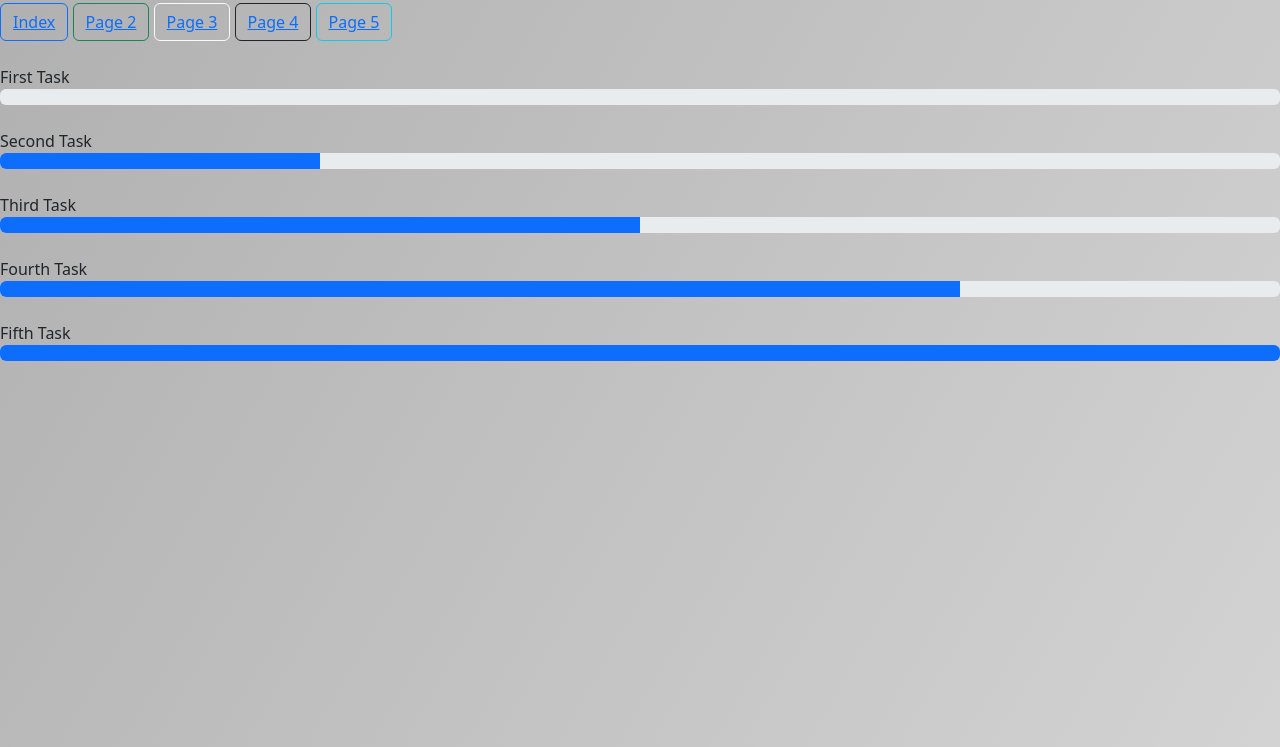
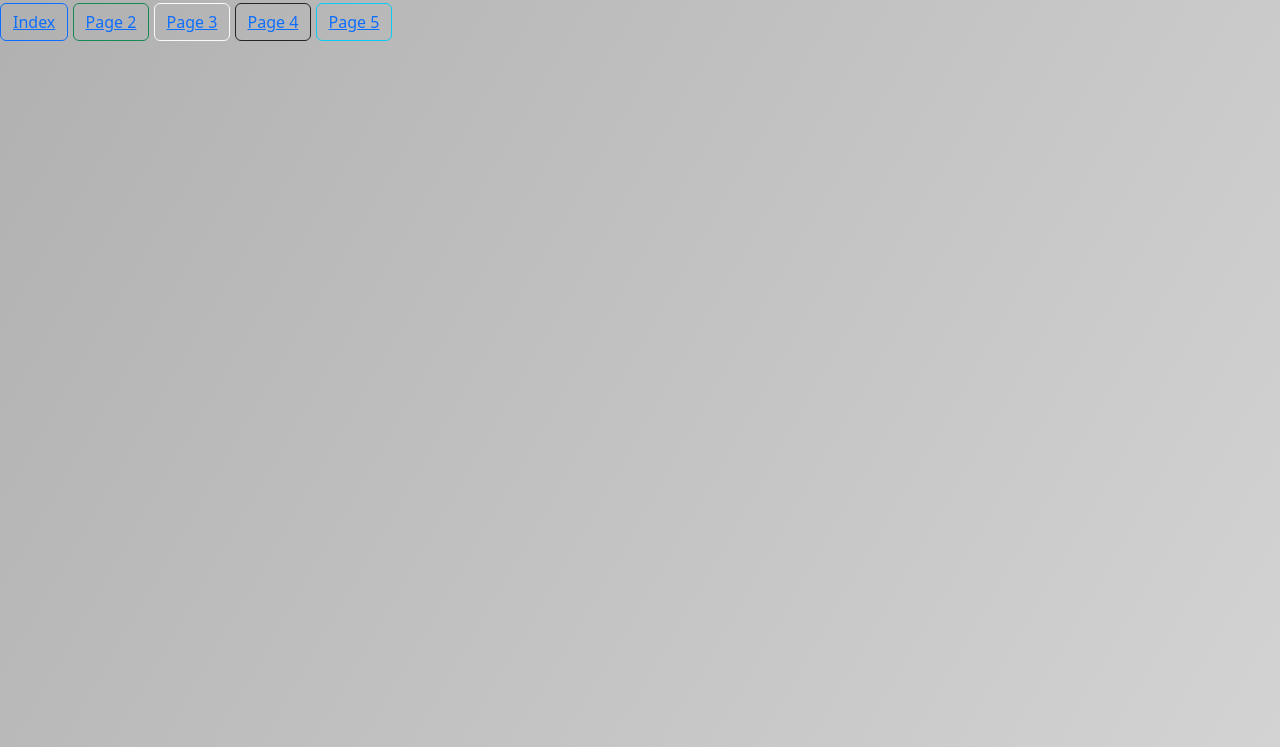
Before and after one commit to Trotter-Stewart/HW5_4013, a plain HTML site: page page3.html in a window 1280 px wide. Shown: the part 53-800 px from the top of the page. Drawn offline with nearby package versions, Linux system fonts and the light colour scheme.

Commit message:
Update page3.html

```diff
--- a/page3.html
+++ b/page3.html
@@ -13,7 +13,16 @@
     <meta name="viewport" content="width=device-width, initial-scale=1">
     <title>Page 3</title>
     <link href="https://cdn.jsdelivr.net/npm/bootstrap@5.3.3/dist/css/bootstrap.min.css" rel="stylesheet" integrity="sha384-QWTKZyjpPEjISv5WaRU9OFeRpok6YctnYmDr5pNlyT2bRjXh0JMhjY6hW+ALEwIH" crossorigin="anonymous">
+    <script>
+        function welPage3() {
+              console.log("Welcome to Page 3");
+        }
+    </script>
+
   </head>
+  <script>
+      welPage3();
+  </script>
   <body>
     <h1>Page 3</h1>
     <script src="https://cdn.jsdelivr.net/npm/bootstrap@5.3.3/dist/js/bootstrap.bundle.min.js" integrity="sha384-YvpcrYf0tY3lHB60NNkmXc5s9fDVZLESaAA55NDzOxhy9GkcIdslK1eN7N6jIeHz" crossorigin="anonymous"></script>
@@ -34,31 +43,5 @@
       <a href="page5.html">Page 5</a>
     </button>
 </br>
-</br>
-  First Task
- <div class="progress" role="progressbar" aria-label="Basic example" aria-valuenow="0" aria-valuemin="0" aria-valuemax="100">
-  <div class="progress-bar" style="width: 0%"></div>
-</div>
-  </br>
-  Second Task
-<div class="progress" role="progressbar" aria-label="Basic example" aria-valuenow="25" aria-valuemin="0" aria-valuemax="100">
-  <div class="progress-bar" style="width: 25%"></div>
-</div>
-  </br>
-  Third Task
-<div class="progress" role="progressbar" aria-label="Basic example" aria-valuenow="50" aria-valuemin="0" aria-valuemax="100">
-  <div class="progress-bar" style="width: 50%"></div>
-</div>
-  </br>
-  Fourth Task
-<div class="progress" role="progressbar" aria-label="Basic example" aria-valuenow="75" aria-valuemin="0" aria-valuemax="100">
-  <div class="progress-bar" style="width: 75%"></div>
-</div>
-  </br>
-  Fifth Task
-<div class="progress" role="progressbar" aria-label="Basic example" aria-valuenow="100" aria-valuemin="0" aria-valuemax="100">
-  <div class="progress-bar" style="width: 100%"></div>
-</div>
-  </br>
 
 </html>
```
